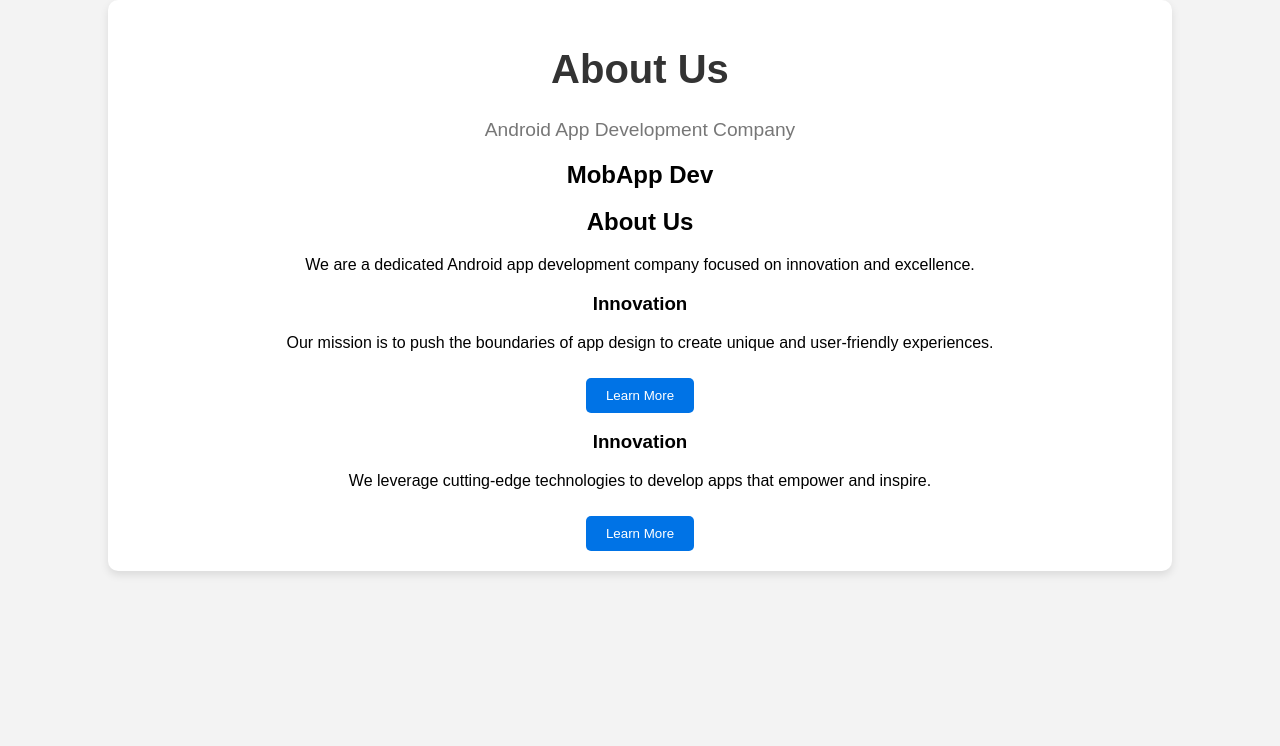
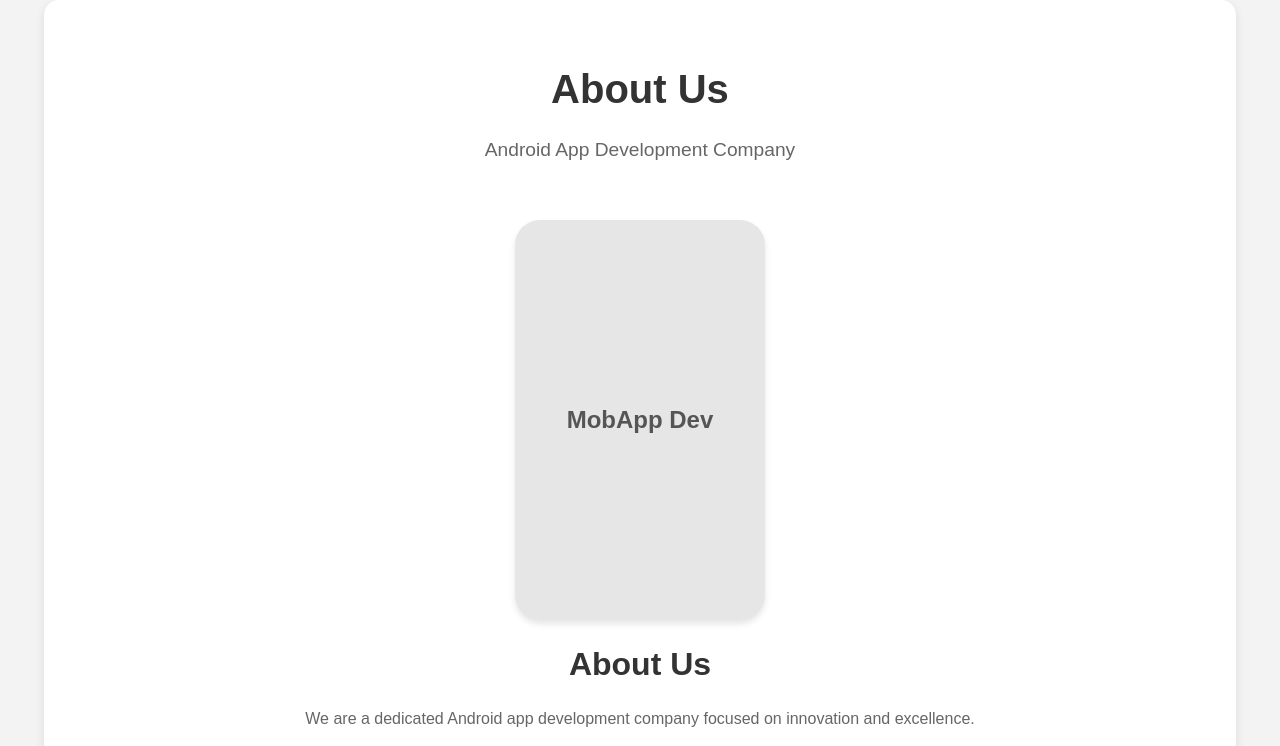
Before and after one commit to sameerapr/mobappdev.github.io, a plain HTML site: page index.html in a window 1280 px wide. Shown: the top 746 px of the page. Drawn offline with Linux system fonts and the light colour scheme.

Commit message:
Update styles.css

```diff
--- a/styles.css
+++ b/styles.css
@@ -1,3 +1,4 @@
+/* General Styling */
 body {
     font-family: Arial, sans-serif;
     margin: 0;
@@ -6,67 +7,111 @@ body {
 }
 
 .container {
-    width: 80%;
+    width: 90%;
+    max-width: 1200px;
     margin: 0 auto;
-    text-align: center;
-    background-color: white;
+    background: white;
+    border-radius: 15px;
+    box-shadow: 0 4px 10px rgba(0, 0, 0, 0.1);
     padding: 20px;
-    border-radius: 10px;
-    box-shadow: 0 4px 8px rgba(0, 0, 0, 0.1);
 }
 
-header h1 {
+/* Header */
+.header {
+    text-align: center;
+    padding: 20px 0;
+}
+
+.header h1 {
     font-size: 2.5em;
     color: #333;
 }
 
-header p {
+.header p {
     font-size: 1.2em;
-    color: #777;
+    color: #666;
 }
 
-.phone-mockup {
-    margin: 20px auto;
-    padding: 20px;
-    background-color: #e6e6e6;
-    width: 200px;
-    border-radius: 20px;
-    text-align: center;
-    box-shadow: 0 2px 4px rgba(0, 0, 0, 0.1);
+/* Phone Section */
+.phone-section {
+    display: flex;
+    justify-content: center;
+    margin: 20px 0;
 }
 
-.phone-mockup h2 {
+.phone {
+    width: 250px;
+    height: 400px;
+    background-color: #e6e6e6;
+    border-radius: 25px;
+    box-shadow: 0 4px 6px rgba(0, 0, 0, 0.1);
+    display: flex;
+    align-items: center;
+    justify-content: center;
+}
+
+.phone h2 {
     font-size: 1.5em;
     color: #555;
 }
 
-.info {
+/* About Section */
+.about-section {
+    text-align: center;
+    margin: 20px 0;
+}
+
+.about-section h2 {
+    font-size: 2em;
+    color: #333;
+}
+
+.about-section p {
+    font-size: 1em;
+    color: #666;
+    margin: 10px 0;
+}
+
+/* Innovation Section */
+.innovation-section {
     margin: 20px 0;
     padding: 20px;
     background-color: #e6f7ff;
     border: 1px solid #b3d9ff;
     border-radius: 10px;
     text-align: center;
+    box-shadow: 0 2px 4px rgba(0, 0, 0, 0.1);
 }
 
-.info h3 {
-    color: #0073e6;
+.innovation-section .icon {
+    width: 50px;
+    height: 50px;
+    margin: 0 auto 10px;
+    background-color: #0073e6;
+    border-radius: 50%;
 }
 
-.info p {
-    color: #333;
+.innovation-section h3 {
+    color: #0073e6;
+    margin: 10px 0;
 }
 
-button {
-    margin-top: 10px;
+.innovation-section p {
+    color: #333;
+    font-size: 1em;
+    margin: 10px 0;
+}
+
+.innovation-section button {
     padding: 10px 20px;
     border: none;
     background-color: #0073e6;
     color: white;
     border-radius: 5px;
     cursor: pointer;
+    transition: 0.3s;
 }
 
-button:hover {
+.innovation-section button:hover {
     background-color: #005bb5;
 }
```
